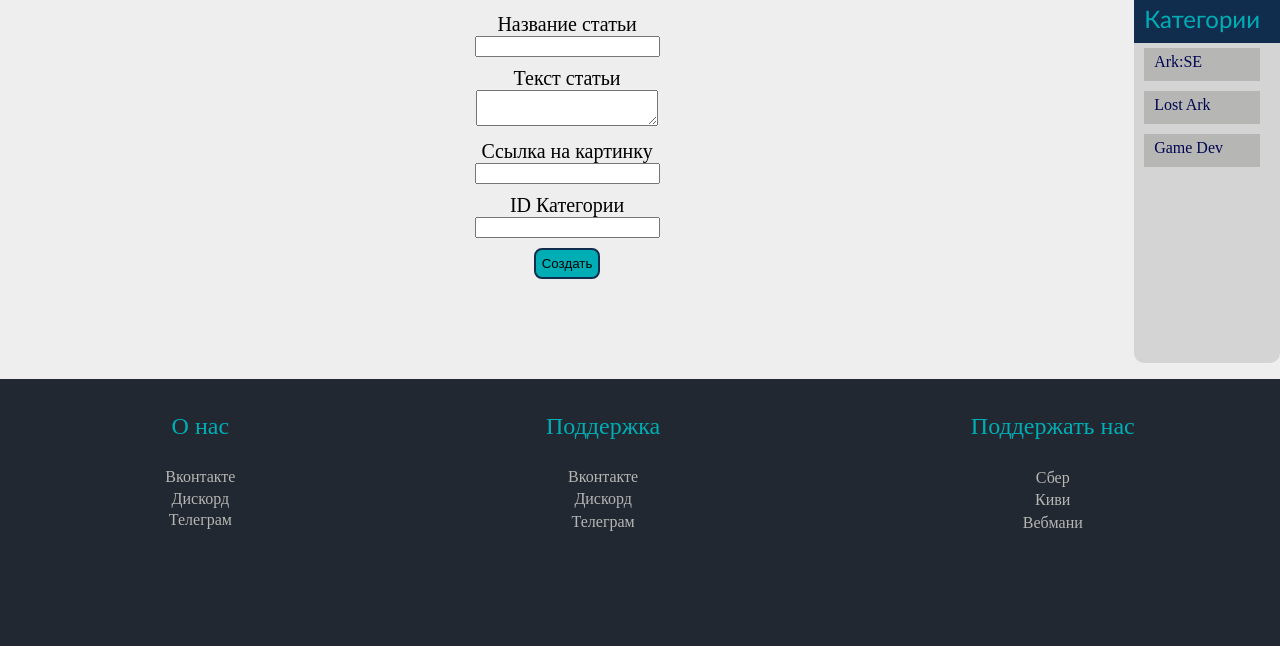
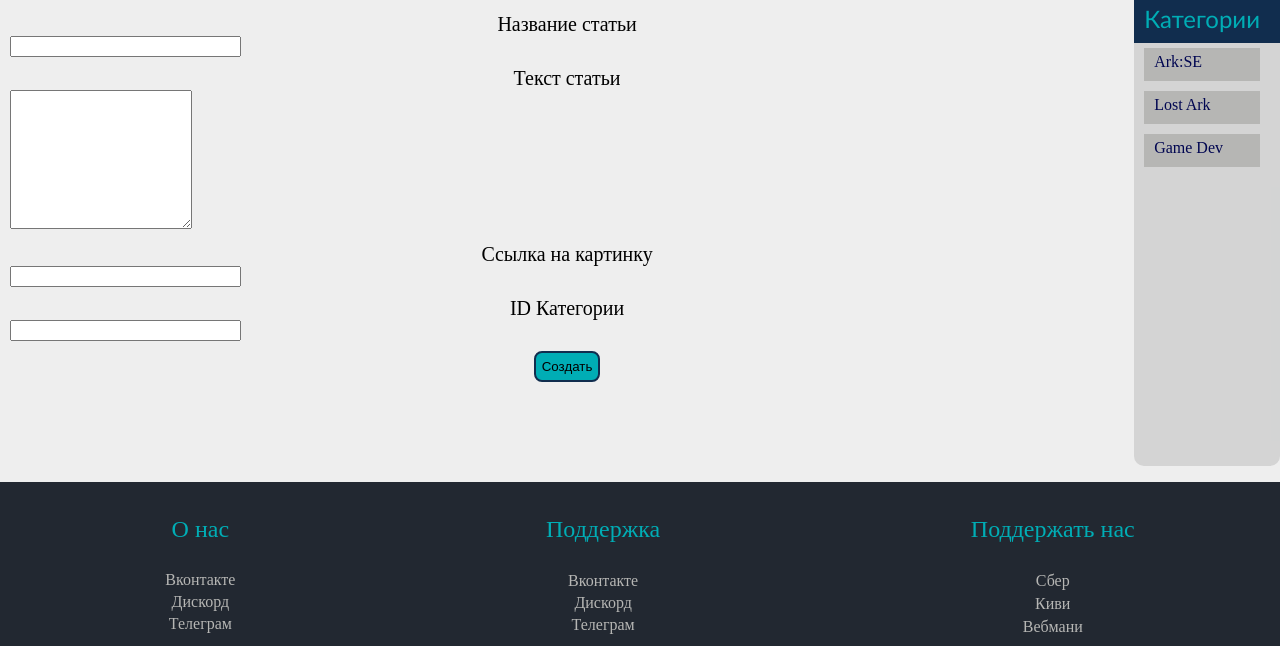
Before and after one commit to 51Sirius/game_blog, a Flask app: page /create_article in a window 1280 px wide. Shown: the part 322-968 px from the top of the page. Before the commit the page ends 853 px from the top, so only its background shows below. Run offline with Flask 2, Linux system fonts and the light colour scheme; a user stored in the database is signed in; data comes from the database, SQL or seed files in the repository; grey boxes are pictures that could not be loaded.

Commit message:
Corrects blocks in create articleS

```diff
--- a/static/new_article.css
+++ b/static/new_article.css
@@ -22,7 +22,15 @@
 }
 .form-block {
     margin-top: 10px;
+    width: 100%;
 }
 
 .block {
+    width: 20%;
 }
+
+.textarea{
+    min-height: 10em;
+    max-width: 50%;
+    transition: border-color .15s ease-in-out,box-shadow .15s ease-in-out;
+}
--- a/templates/base.html
+++ b/templates/base.html
@@ -2,7 +2,6 @@
 <html lang="ru">
 <head>
     {% block custom %}
-
     {% endblock %}
     <meta charset="UTF-8">
     <link rel="stylesheet" href={{ url_for('static', filename='style.css') }}>
--- a/templates/new_article.html
+++ b/templates/new_article.html
@@ -9,7 +9,7 @@
     <form action="{{ url_for('create_article') }}" method="POST" class="main_create">
         {{ form.csrf_token }}
         <div class="form-block"><p class="block-label">{{ form.title.label }}</p>{{ form.title(class_="block") }}</div>
-        <div class="form-block"><p class="block-label">{{ form.body.label }}</p>{{ form.body(class_="block") }}</div>
+        <div class="form-block"><p class="block-label">{{ form.body.label }}</p>{{ form.body(class_="textarea", rows="3") }}</div>
         <div class="form-block"><p class="block-label">{{ form.image.label }}</p>{{ form.image(class_="block") }}</div>
         <div class="form-block"><p
                 class="block-label">{{ form.category_id.label }}</p>{{ form.category_id(class_="block") }}</div>
```
